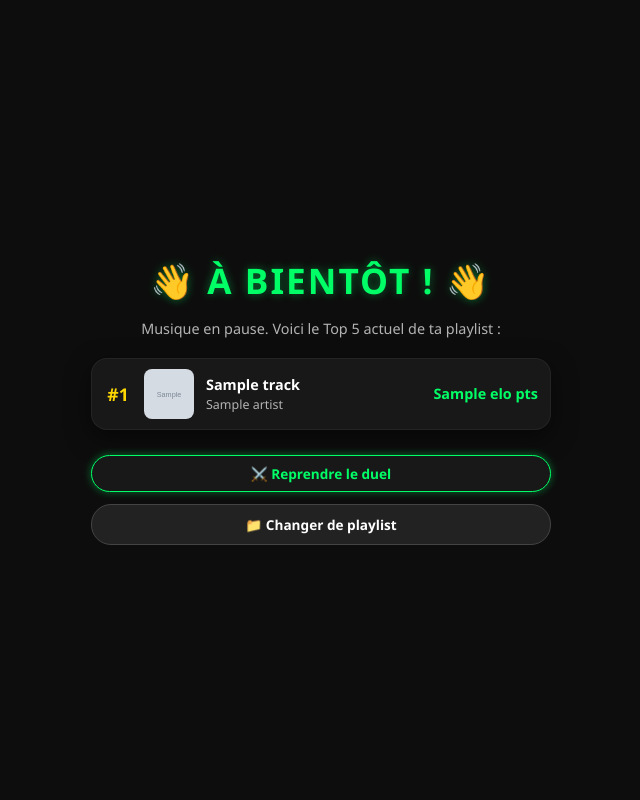
After one commit to Foxdev-enfindev/Elotify, a Flask app: template templates/quit.html in a window 1280 px wide. The commit adds this page. Shown: the whole page, without its empty margins (319-959 px from the left). Run offline with Flask 3, Linux system fonts and the light colour scheme; the template is opened without the code that fills it: most values are stand-ins (such as "Sample title", 1, 10 or a date in 2020); grey boxes marked "Sample" are stand-in pictures; some libraries are stand-ins or nearby versions.

Commit message:
Login and quit

```diff
--- a/app.py
+++ b/app.py
@@ -76,12 +76,13 @@ SPOTIPY_CLIENT_SECRET = os.environ.get('SPOTIPY_CLIENT_SECRET')
 SPOTIPY_REDIRECT_URI = os.environ.get('SPOTIPY_REDIRECT_URI', 'https://elotify.onrender.com/callback')
 SCOPE = 'playlist-read-private playlist-read-collaborative user-read-playback-state user-modify-playback-state'
 
-def get_spotify_oauth():
+def get_spotify_oauth(show_dialog=False):
     return SpotifyOAuth(
         client_id=SPOTIPY_CLIENT_ID,
         client_secret=SPOTIPY_CLIENT_SECRET,
         redirect_uri=SPOTIPY_REDIRECT_URI,
         scope=SCOPE,
+        show_dialog=show_dialog,
         cache_handler=spotipy.cache_handler.FlaskSessionCacheHandler(session)
     )
 
@@ -250,9 +251,9 @@ def save_local_scores(scores_to_update):
 # --- ROUTES AUTHENTIFICATION ---
 @app.route('/login')
 def login():
-    sp_oauth = get_spotify_oauth()
+    sp_oauth = get_spotify_oauth(show_dialog=True)
     auth_url = sp_oauth.get_authorize_url()
-    return redirect(auth_url)
+    return render_template('login.html', auth_url=auth_url)
 
 @app.route('/callback')
 def callback():
@@ -265,7 +266,6 @@ def callback():
         sp = spotipy.Spotify(auth=token_info['access_token'])
         profile = get_user_profile_cached(sp)
 
-        # Récupération de la playlist active liée au compte Spotify
         active_playlist = get_user_active_playlist_db(profile.get('id')) if profile else None
 
         if active_playlist:
@@ -332,7 +332,6 @@ def select_playlist(playlist_id):
     session['selected_playlist_id'] = playlist_id
     session.pop('tracks_cache', None)
 
-    # Sauvegarde la playlist choisie en BDD pour ce compte Spotify
     if user_id:
         set_user_active_playlist_db(user_id, playlist_id)
 
@@ -351,7 +350,6 @@ def index():
     profile = get_user_profile_cached(sp)
     user_id = profile.get('id') if profile else None
 
-    # Tente de lire en session ou en BDD Neon
     playlist_id = session.get('selected_playlist_id')
     if not playlist_id and user_id:
         playlist_id = get_user_active_playlist_db(user_id)
@@ -363,7 +361,6 @@ def index():
 
     scores = load_local_scores()
 
-    # Rechargement automatique de la playlist si la session a été vidée
     if 'tracks_cache' not in session or not session['tracks_cache']:
         try:
             raw_items = []
@@ -586,5 +583,26 @@ def stats():
         user=profile
     )
 
+# --- ROUTE PAGE DE SORTIE AVEC CLASSEMENT ---
+@app.route('/quit')
+def quit_app():
+    sp = get_spotify_client()
+    if sp:
+        try:
+            playback = sp.current_playback()
+            if playback and playback.get('is_playing'):
+                sp.pause_playback()
+        except Exception as e:
+            print(f"⚠️ Erreur lors de la mise en pause à la sortie : {e}")
+
+    scores = load_local_scores()
+    tracks = list(scores.values())
+    tracks.sort(key=lambda x: x.get('elo', 1000), reverse=True)
+    top5 = tracks[:5]
+
+    session.pop('tracks_cache', None)
+
+    return render_template('quit.html', top5=top5)
+
 if __name__ == '__main__':
     app.run(host='0.0.0.0', port=5000, debug=True)
--- /dev/null
+++ b/templates/quit.html
@@ -0,0 +1,59 @@
+<!DOCTYPE html>
+<html lang="fr">
+<head>
+    <meta charset="UTF-8">
+    <meta name="viewport" content="width=device-width, initial-scale=1.0">
+    <title>Elotify K-Pop - Session terminée</title>
+    <link rel="shortcut icon" href="{{ url_for('static', filename='favicon.ico') }}" type="image/x-icon">
+    <link rel="stylesheet" href="{{ url_for('static', filename='style.css') }}">
+    <script>
+        (function() {
+            const savedTheme = localStorage.getItem('elotify_theme') || 'green';
+            document.documentElement.setAttribute('data-theme', savedTheme);
+        })();
+    </script>
+</head>
+<body style="justify-content: center; align-items: center; text-align: center; min-height: 100dvh; padding: 20px 0;">
+
+    <div class="container" style="max-width: 500px; padding: 20px;">
+        <h1 style="font-size: 2rem; margin-bottom: 10px;">👋 À BIENTÔT ! 👋</h1>
+
+        <p style="color: var(--text-muted); font-size: 0.9rem; margin-bottom: 20px;">
+            Musique en pause. Voici le Top 5 actuel de ta playlist :
+        </p>
+
+        {% if top5 %}
+        <div class="ranking-list" style="margin-bottom: 25px; text-align: left;">
+            {% for track in top5 %}
+            <div class="ranking-item" style="padding: 8px 12px;">
+                <div class="rank-number">#{{ loop.index }}</div>
+
+                {% if track.image_url %}
+                    <img src="{{ track.image_url }}" alt="Pochette" class="rank-img" style="width: 40px; height: 40px; min-width: 40px; min-height: 40px;">
+                {% else %}
+                    <div class="rank-img rank-img-placeholder" style="width: 40px; height: 40px; min-width: 40px; min-height: 40px; font-size: 1rem;">🎵</div>
+                {% endif %}
+
+                <div class="rank-details">
+                    <span class="rank-name" style="font-size: 0.85rem;">{{ track.name }}</span>
+                    <span class="rank-artist" style="font-size: 0.75rem;">{{ track.artist }}</span>
+                </div>
+
+                <div class="rank-elo" style="font-size: 0.85rem;">{{ track.elo }} pts</div>
+            </div>
+            {% endfor %}
+        </div>
+        {% endif %}
+
+        <div style="display: flex; flex-direction: column; gap: 12px; width: 100%;">
+            <a href="{{ url_for('index') }}" class="nav-btn" style="padding: 12px 20px; font-size: 0.9rem; text-decoration: none; border-radius: 25px;">
+                ⚔️ Reprendre le duel
+            </a>
+            <a href="{{ url_for('liste_playlists') }}" class="pause-btn" style="padding: 12px 20px; font-size: 0.9rem; text-decoration: none; border-radius: 25px; text-align: center;">
+                📁 Changer de playlist
+            </a>
+        </div>
+    </div>
+
+</body>
+</html>
```
Also changed, not shown: templates/index.html (+2 -8 lines), templates/login.html (added, +30 -0 lines).
